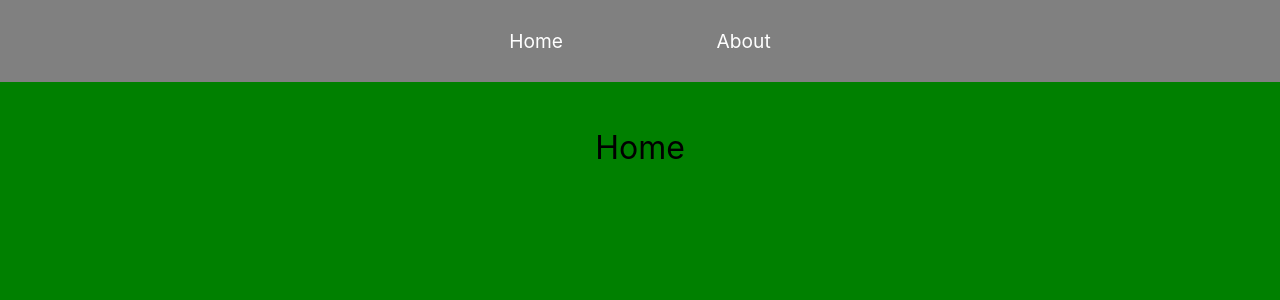
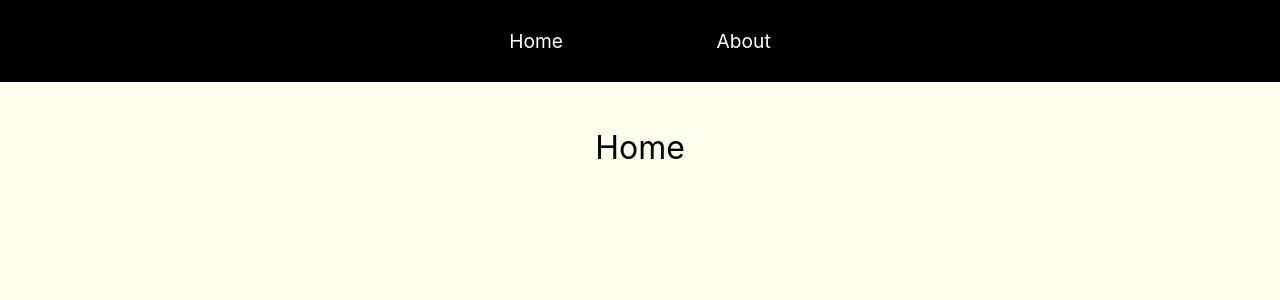
Before and after one commit to alineswinkels/PhotographyPortfolio, a React (Create React App) app in the folder app/: page / in a window 1280 px wide. Shown: the top 300 px of the page. Built offline with nearby package versions, Linux system fonts and the light colour scheme.

Commit message:
css change for testing

```diff
--- a/app/src/App.css
+++ b/app/src/App.css
@@ -17,7 +17,7 @@
   position: fixed;
   z-index: 1;
   width: 100%;
-  background: gray;
+  background: black;
   display: flex;
   justify-content: center;
 }
@@ -33,7 +33,7 @@
 .page {
   display: flex;
   justify-content: center;
-  background: green;
+  background: #ffe;
   font-size: 2em;
   height: 100vh;
   padding-top: 4em;
```
